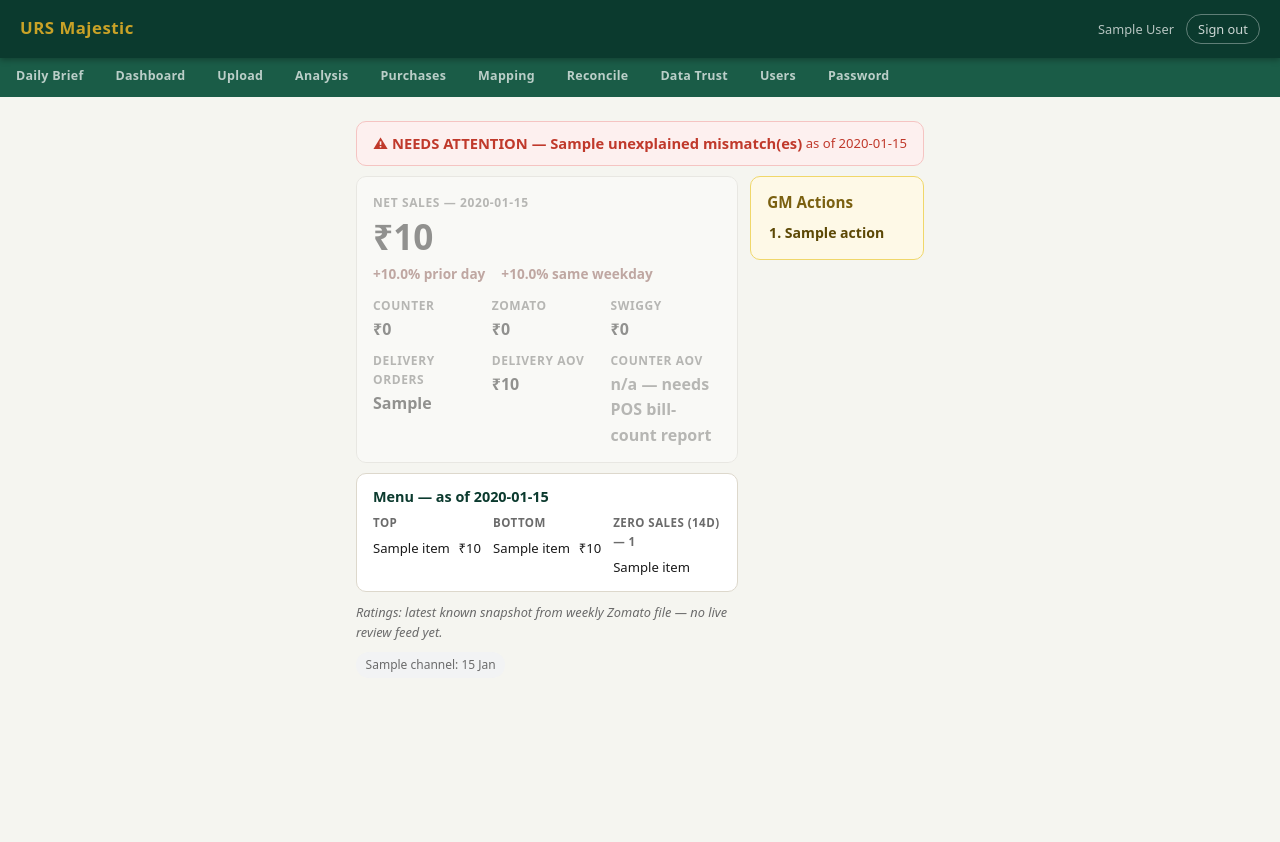
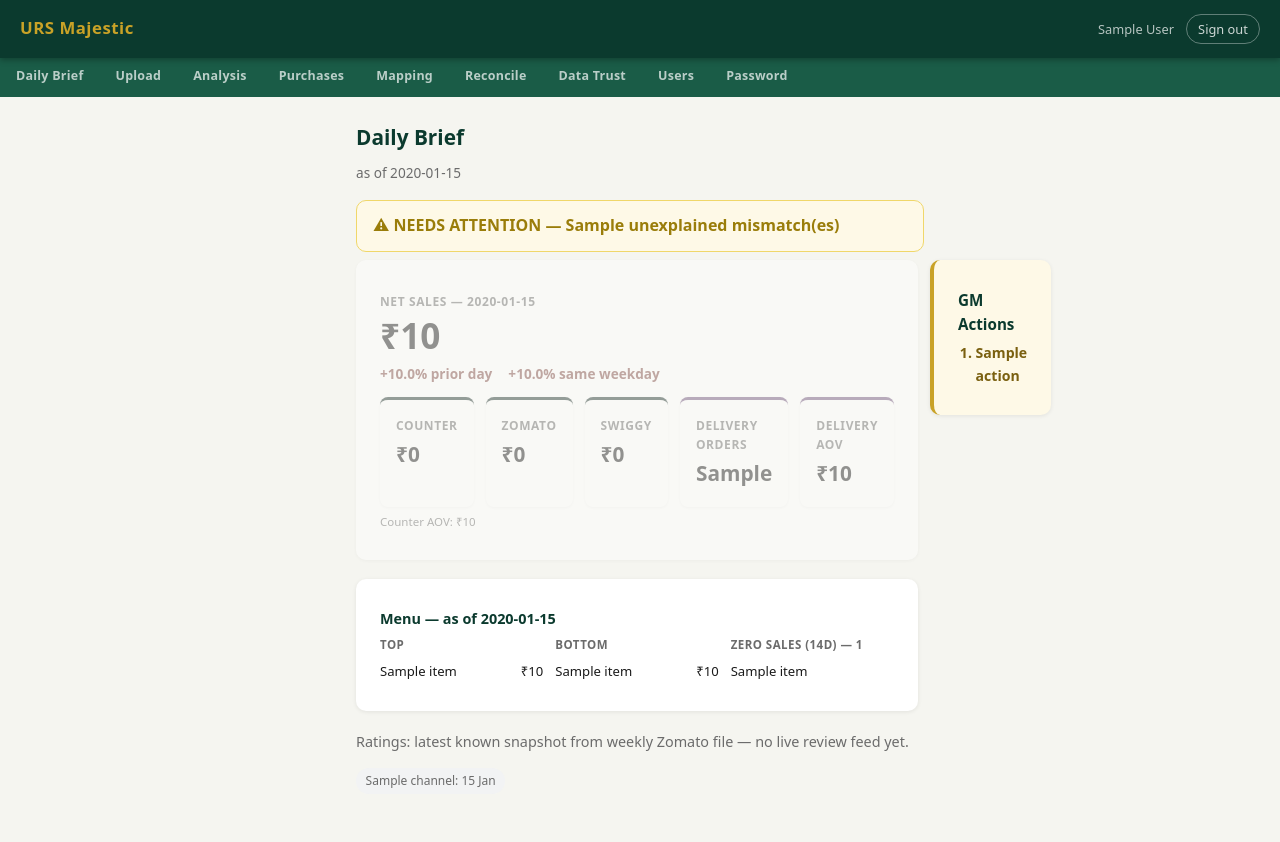
Before and after one commit to durgaprasad-collab/urs-majestic, a FastAPI app: template backend/app/web/templates/daily_brief.html in a window 1280 px wide. Before the commit the page ends 672 px from the top, so only its background shows below. Run offline with FastAPI, Linux system fonts and the light colour scheme; the visitor is signed in with stand-in values (Sample User, id 1); the template is opened without the code that fills it: most values are stand-ins (such as "Sample title", 1, 10 or a date in 2020); parts of the project's set-up code (start-up, migrations or seed data) failed here and were passed over.

Commit message:
Add Petpooja Order Listing upload; unify Daily Brief with shared styling
Task 8 — new /upload/petpooja-orders endpoint parses the Order Listing
export to recover per-day counter order counts (business_date = Created
minus 6h, excludes Cancelled and today, includes Saved). Order No.
resets daily so it's not a usable key; idempotency comes from
recomputing per-day counts and overwriting daily_channel_sales.orders
each time — net_sales is never touched, it stays owned by the item
report. Cross-checks SUM(My Amount) against the item-report net_sales
per day and warns on any diff > ₹1 that doesn't cancel out with an
adjacent day (verified against the real file: 23/30 days match exactly,
4 more are adjacent-day boundary noise that correctly self-cancels,
leaving 3 genuine warnings). Also raises an alarm if any Delivery-type
row appears after 2026-06-29, the date staff stopped manually punching
aggregator orders into the POS. Writes upload_log same as the other
upload endpoints.

With order counts now populated, v_ceo_brief_summary.counter_aov
resolves to a real number — removed the hardcoded "n/a" placeholder
from the Daily Brief.

Task 9 — dropped the Dashboard entry from nav (route still reachable,
just unlinked — /dashboard's card is superseded by the Daily Brief).
Restyled /daily-brief to reuse the shared component vocabulary
(.page-header, .card, .recon-grid/.recon-card, .kpi-*,
.alert-success/.alert-warning, .recon-disclaimer) instead of bespoke
banner/split/action-panel CSS, keeping only genuinely new structural
rules (the two-column grid, compact menu-list rows). Same one-screen
layout.

Co-Authored-By: Claude Sonnet 5 <noreply@anthropic.com>

```diff
--- a/backend/app/web/static/style.css
+++ b/backend/app/web/static/style.css
@@ -672,50 +672,18 @@ a { color: var(--green); }
 }
 .explain-form textarea.form-input { resize: vertical; }
 
-/* ── CEO Daily Brief (single screen) ─────────────────────────────────────── */
-.brief { font-size: .92rem; }
-.brief-header {
-  display: flex;
-  justify-content: space-between;
-  align-items: center;
-  background: #eafaf1;
-  color: #1e6a44;
-  border: 1px solid #a9dfbf;
-  border-radius: var(--r);
-  padding: .6rem 1rem;
-  font-weight: 700;
-  margin-bottom: .6rem;
-}
-.brief-header-bad { background: #fdf0ef; color: var(--red); border-color: #f5c4c2; }
-.brief-asof { font-weight: 500; font-size: .82rem; }
+/* ── CEO Daily Brief (single screen) — layout only, rest reuses shared
+   components (.page-header, .card, .recon-grid/.recon-card, .kpi-*,
+   .alert-success/.alert-warning, .recon-disclaimer) ─────────────────────── */
 .brief-grid { display: grid; grid-template-columns: 2.2fr 1fr; gap: .75rem; align-items: start; }
 @media (max-width: 800px) { .brief-grid { grid-template-columns: 1fr; } }
 .brief-col-main { display: flex; flex-direction: column; gap: .6rem; }
+.brief-dimmed { opacity: .45; filter: grayscale(60%); }
 
-.brief-exec { background: var(--white); border: 1px solid var(--border); border-radius: var(--r); padding: .85rem 1rem; }
-.brief-dimmed { opacity: .45; filter: grayscale(60%); }
-.brief-split { display: grid; grid-template-columns: repeat(3, 1fr); gap: .5rem; margin-top: .7rem; }
-@media (max-width: 500px) { .brief-split { grid-template-columns: repeat(2, 1fr); } }
-.brief-split-item { display: flex; flex-direction: column; gap: .1rem; }
-.brief-split .recon-value { font-size: 1rem; }
-.brief-na { font-size: .78rem; font-weight: 600; color: var(--muted); }
-
-.brief-menu { background: var(--white); border: 1px solid var(--border); border-radius: var(--r); padding: .7rem 1rem; }
 .brief-menu-cols { display: grid; grid-template-columns: repeat(3, 1fr); gap: .75rem; margin-top: .4rem; }
 @media (max-width: 700px) { .brief-menu-cols { grid-template-columns: 1fr; } }
 .brief-menu-heading { display: block; font-size: .72rem; font-weight: 700; text-transform: uppercase; letter-spacing: .04em; color: var(--muted); margin-bottom: .25rem; }
 .brief-menu-row { display: flex; justify-content: space-between; gap: .5rem; font-size: .82rem; padding: .12rem 0; border-bottom: 1px dashed var(--border); }
 .brief-menu-row:last-child { border-bottom: none; }
 
-.brief-customer { font-size: .8rem; color: var(--muted); font-style: italic; margin: 0; }
-.brief-ops { display: flex; flex-wrap: wrap; gap: .4rem; }
-
-.brief-col-actions {
-  background: #fef9e7;
-  border: 1px solid #f0d76a;
-  border-radius: var(--r);
-  padding: .85rem 1rem;
-}
-.brief-actions-title { font-size: .95rem; color: #7a6010; margin-bottom: .5rem; }
-.brief-actions-list { padding-left: 1.1rem; display: flex; flex-direction: column; gap: .5rem; }
-.brief-actions-list li { font-size: .88rem; font-weight: 600; color: #5c4805; }
+.brief-actions-list { padding-left: 1.1rem; display: flex; flex-direction: column; gap: .5rem; font-weight: 600; }
--- a/backend/app/web/templates/base.html
+++ b/backend/app/web/templates/base.html
@@ -5,7 +5,7 @@
   <meta name="viewport" content="width=device-width, initial-scale=1.0" />
   <meta name="theme-color" content="#0B3A2E" />
   <title>{% block title %}URS Majestic — Owner Portal{% endblock %}</title>
-  <link rel="stylesheet" href="/static/style.css?v=6" />
+  <link rel="stylesheet" href="/static/style.css?v=7" />
 </head>
 <body>
   <header class="app-header">
@@ -19,7 +19,6 @@
   {% if request.session.get("user_id") %}
   <nav class="app-nav">
     <a href="/daily-brief" class="nav-link {% if request.url.path == '/daily-brief' %}active{% endif %}">Daily Brief</a>
-    <a href="/dashboard" class="nav-link {% if request.url.path == '/dashboard' %}active{% endif %}">Dashboard</a>
     <a href="/upload" class="nav-link {% if request.url.path == '/upload' %}active{% endif %}">Upload</a>
     <a href="/results" class="nav-link {% if request.url.path == '/results' %}active{% endif %}">Analysis</a>
     <a href="/purchases" class="nav-link {% if request.url.path.startswith('/purchases') %}active{% endif %}">Purchases</a>
--- a/backend/app/web/templates/daily_brief.html
+++ b/backend/app/web/templates/daily_brief.html
@@ -3,19 +3,21 @@
 
 {% block content %}
 {% if summary %}
-<div class="brief">
-  <div class="brief-header {{ 'brief-header-bad' if not trusted else '' }}">
-    <span class="brief-status">
-      {{ '✓ DATA TRUSTED' if trusted else '⚠ NEEDS ATTENTION — ' ~ summary.unexplained_mismatches ~ ' unexplained mismatch(es)' }}
-    </span>
-    <span class="brief-asof">as of {{ summary.data_through.strftime('%d %b %Y') }}</span>
+<div class="page-header">
+  <h1 class="page-title">Daily Brief</h1>
+  <p class="page-sub">as of {{ summary.data_through.strftime('%d %b %Y') }}</p>
 </div>
+
+{% if trusted %}
+<p class="alert-success">✓ DATA TRUSTED</p>
+{% else %}
+<p class="alert-warning">⚠ NEEDS ATTENTION — {{ summary.unexplained_mismatches }} unexplained mismatch(es)</p>
+{% endif %}
 
 <div class="brief-grid">
   <div class="brief-col-main">
 
-      <div class="brief-exec {{ 'brief-dimmed' if not trusted else '' }}">
-        <div class="brief-exec-big">
+    <div class="card {{ 'brief-dimmed' if not trusted else '' }}">
       <span class="kpi-label">Net sales — {{ summary.data_through.strftime('%d %b %Y') }}</span>
       <div class="kpi-big">₹{{ "{:,.0f}".format(summary.latest_day_sales) }}</div>
       <div class="kpi-deltas">
@@ -26,18 +28,20 @@
           {% if summary.pct_vs_same_weekday is not none %}{{ "%+.1f"|format(summary.pct_vs_same_weekday) }}%{% else %}—{% endif %} same weekday
         </span>
       </div>
+
+      <div class="recon-grid" style="margin-top:.75rem; grid-template-columns: repeat(5, 1fr)">
+        <div class="recon-card recon-menu"><span class="recon-label">Counter</span><span class="recon-value">₹{{ "{:,.0f}".format(summary.counter_sales or 0) }}</span></div>
+        <div class="recon-card recon-menu"><span class="recon-label">Zomato</span><span class="recon-value">₹{{ "{:,.0f}".format(summary.zomato_sales or 0) }}</span></div>
+        <div class="recon-card recon-menu"><span class="recon-label">Swiggy</span><span class="recon-value">₹{{ "{:,.0f}".format(summary.swiggy_sales or 0) }}</span></div>
+        <div class="recon-card recon-personal"><span class="recon-label">Delivery orders</span><span class="recon-value">{{ summary.delivery_orders or 0 }}</span></div>
+        <div class="recon-card recon-personal"><span class="recon-label">Delivery AOV</span><span class="recon-value">₹{{ "{:,.0f}".format(summary.delivery_aov) if summary.delivery_aov is not none else "—" }}</span></div>
       </div>
-        <div class="brief-split">
-          <div class="brief-split-item"><span class="recon-label">Counter</span><span class="recon-value">₹{{ "{:,.0f}".format(summary.counter_sales or 0) }}</span></div>
-          <div class="brief-split-item"><span class="recon-label">Zomato</span><span class="recon-value">₹{{ "{:,.0f}".format(summary.zomato_sales or 0) }}</span></div>
-          <div class="brief-split-item"><span class="recon-label">Swiggy</span><span class="recon-value">₹{{ "{:,.0f}".format(summary.swiggy_sales or 0) }}</span></div>
-          <div class="brief-split-item"><span class="recon-label">Delivery orders</span><span class="recon-value">{{ summary.delivery_orders or 0 }}</span></div>
-          <div class="brief-split-item"><span class="recon-label">Delivery AOV</span><span class="recon-value">₹{{ "{:,.0f}".format(summary.delivery_aov) if summary.delivery_aov is not none else "—" }}</span></div>
-          <div class="brief-split-item"><span class="recon-label">Counter AOV</span><span class="recon-value brief-na">n/a — needs POS bill-count report</span></div>
-        </div>
+      <p class="recon-sub" style="margin-top:.4rem">
+        Counter AOV: {{ "₹{:,.0f}".format(summary.counter_aov) if summary.counter_aov is not none else "—" }}
+      </p>
     </div>
 
-      <div class="brief-menu">
+    <div class="card" style="margin-top:.6rem">
       <h2 class="card-title" style="font-size:.9rem">Menu — as of {{ menu_as_of.strftime('%d %b') if menu_as_of else "—" }}</h2>
       <div class="brief-menu-cols">
         <div class="brief-menu-col">
@@ -56,9 +60,9 @@
       </div>
     </div>
 
-      <p class="brief-customer">Ratings: latest known snapshot from weekly Zomato file — no live review feed yet.</p>
+    <p class="card-sub" style="margin:.6rem 0 0">Ratings: latest known snapshot from weekly Zomato file — no live review feed yet.</p>
 
-      <div class="brief-ops">
+    <div class="kpi-staleness" style="margin-top:.4rem">
       {% for c in channel_status %}
       <span class="kpi-chip{% if c.is_stale %} kpi-chip-stale{% endif %}">
         {{ c.channel }}: {{ c.latest_date.strftime('%d %b') if c.latest_date else "no data" }}
@@ -70,8 +74,8 @@
 
   </div>
 
-    <div class="brief-col-actions">
-      <h2 class="brief-actions-title">GM Actions</h2>
+  <div class="card recon-disclaimer">
+    <h2 class="card-title" style="font-size:.95rem">GM Actions</h2>
     {% if actions %}
     <ol class="brief-actions-list">
       {% for a in actions %}
@@ -83,7 +87,6 @@
     {% endif %}
   </div>
 </div>
-</div>
 {% else %}
 <div class="card"><p>No sales data yet.</p></div>
 {% endif %}
```
Also changed, not shown: backend/app/services/uploads/petpooja_order_listing.py (added, +171 -0 lines), backend/app/web/routes.py (+106 -0 lines), backend/app/web/templates/upload.html (+14 -0 lines), backend/app/web/templates/upload_order_listing_result.html (added, +58 -0 lines). Lines whose indentation alone changed are shown as unchanged.
